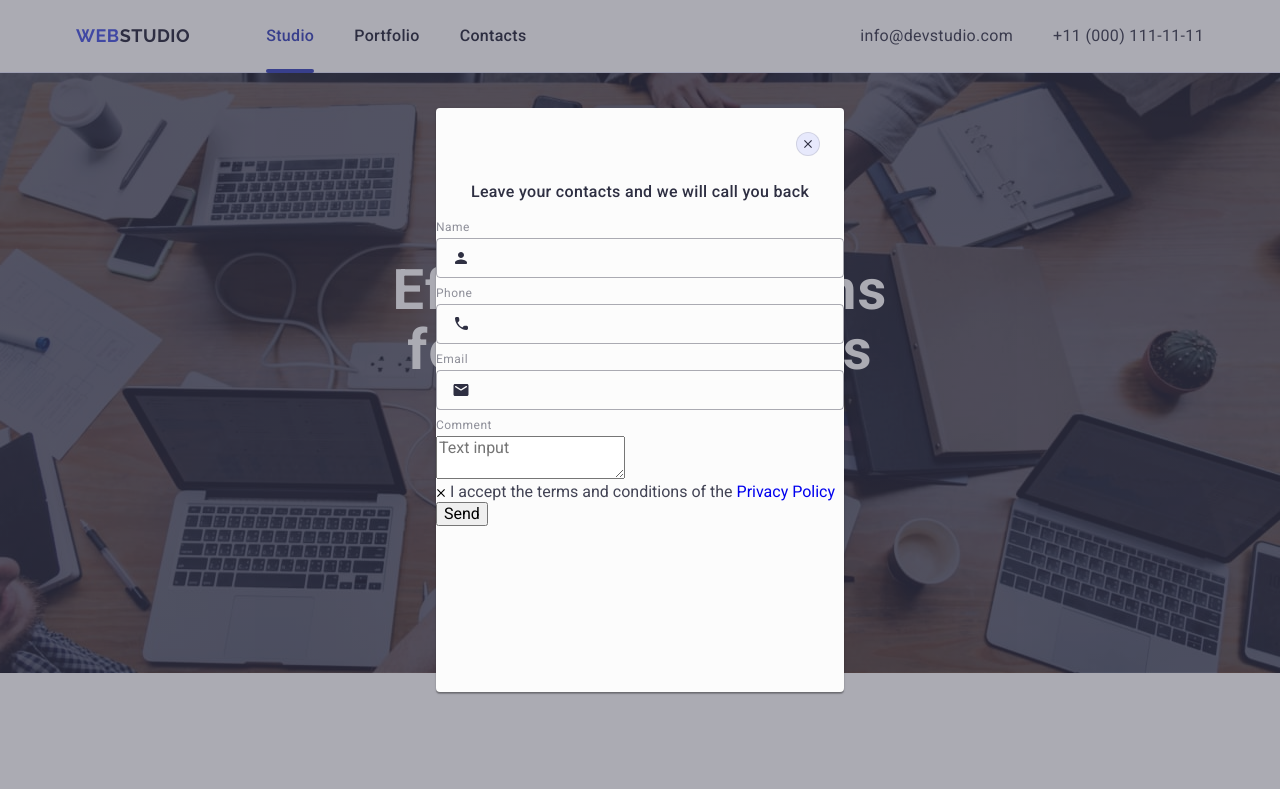
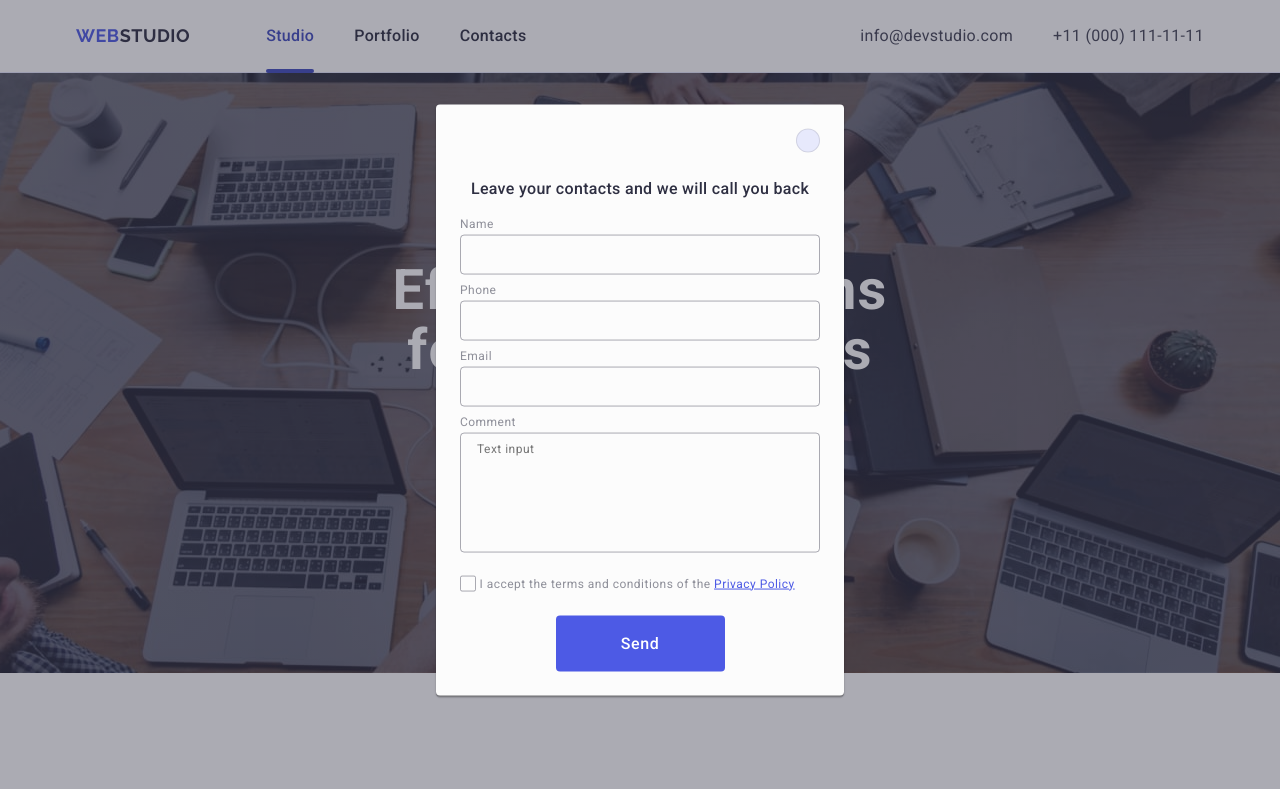
Before and after one commit to olena-pantsyru/goit-markup-hw-05, a plain HTML site: page index.html in a window 1280 px wide. Shown: the top 789 px of the page. Drawn offline with nearby package versions, Linux system fonts and the light colour scheme.

Commit message:
finish textarea

```diff
--- a/css/styles.css
+++ b/css/styles.css
@@ -544,7 +544,8 @@
 
    top: 50%;
    left: 50%;
-  transform: translate(-50%, -50%);
+   padding: 72px 24px 24px 24px;
+   transform: translate(-50%, -50%);
 
   box-shadow: 0 1px 1px 0 rgba(0, 0, 0, 0.14), 0 1px 3px 0 rgba(0, 0, 0, 0.12), 0 2px 1px 0 rgba(0, 0, 0, 0.2);
   background-color: #fcfcfc;
@@ -576,7 +577,7 @@
         width: 24px;
         height: 24px;
         cursor: pointer;
-        transition: bacground-color 250ms cubic-bezier(0.4, 0, 0.2, 1), border 250ms cubic-bezier(0.4, 0, 0.2, 1);
+        transition: background-color 250ms cubic-bezier(0.4, 0, 0.2, 1), border 250ms cubic-bezier(0.4, 0, 0.2, 1);
         margin-bottom: 24px;
 
     }
@@ -601,7 +602,6 @@
       text-align: center;
       color: #2e2f42;
       margin-bottom: 16px;
-      margin-top: 72px;
     }
 
     .form-wrapper-cont {
@@ -654,6 +654,79 @@
     /* textarea */
 
     .form-wrapper-cont-comment {
+     margin-bottom: 16px;
+    }
 
+    .modal-form-label {
 
     }
+
+    .modal-textarea {
+      width: 100%;
+      height: 120px;
+      font-size: 12px;
+      line-height: 1.17;
+      letter-spacing: 0.04em;
+      color: rgba(46, 47, 66, 0.4);
+      border: 1px solid rgba(46, 47, 66, 0.4);
+      border-radius: 4px;
+      background-color: transparent;
+      padding: 8px 16px;
+      outline: transparent;
+      resize: none;
+      transition: border-color 250ms cubic-bezier(0.4, 0, 0.2, 1);
+    }
+
+     .modal-textarea:focus {
+       border-color: #4d5ae5;
+    }
+
+.modal-con-checkbox {
+  margin-bottom: 24px;
+}
+
+.label-checkbox {
+  font-size: 12px;
+  line-height: 1.17;
+  letter-spacing: 0.04em;
+  color: #8e8f99;
+}
+
+.custom-checkbox {
+  display: inline-flex;
+  align-items: center;
+  justify-content: center;
+  width: 16px;
+  height: 16px;
+  border: 1px solid rgba(46, 47, 66, 0.4);
+  border-radius: 2px;
+  transition: background-color 250ms cubic-bezier(0.4, 0, 0.2, 1), border 250ms cubic-bezier(0.4, 0, 0.2, 1), fill 250ms cubic-bezier(0.4, 0, 0.2, 1);
+  fill: transparent;
+}
+
+.checkbox:checked+.label-checkbox>.custom-checkbox {
+  background-color: #404bbf;
+  fill: #f4f4fd;
+  border: none;
+}
+
+.privacy-policy {
+  color: #4d5ae5;
+  text-decoration: underline;
+}
+
+.modal-button {
+  display: block;
+  min-width: 169px;
+  height: 56px;
+  font-weight: 500;
+  line-height: 1.5;
+  letter-spacing: 0.04em;
+  border-radius: 4px;
+  margin: auto;
+  color: #ffffff;
+  cursor: pointer;
+  background-color: #4D5AE5;
+  border: none;
+  transition: background-color 250ms cubic-bezier(0.4, 0, 0.2, 1);
+}
```
